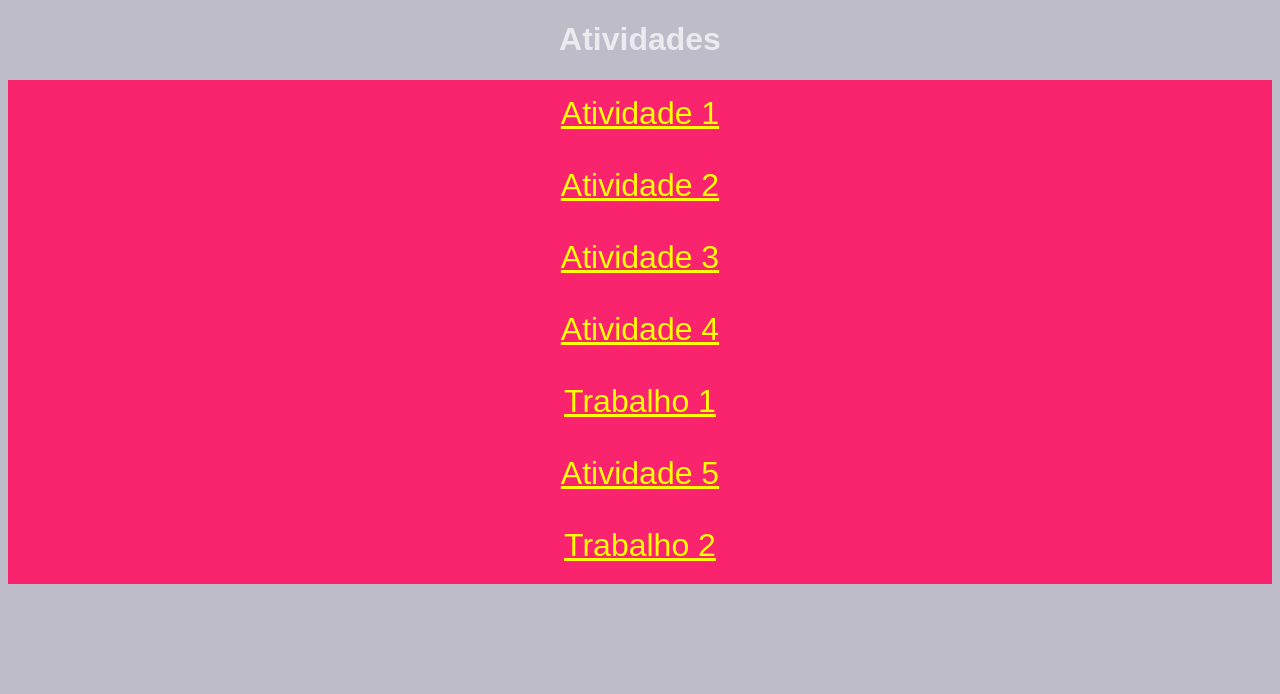
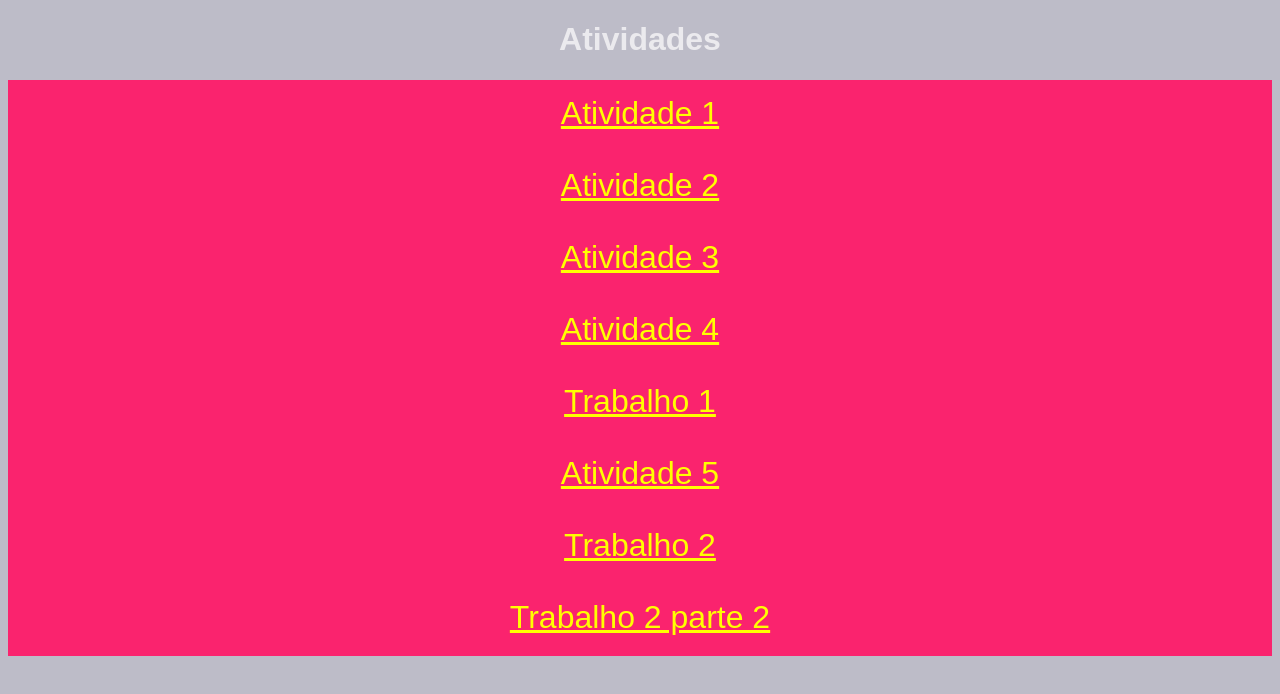
Before and after one commit to dyegoabrantes/Atividade_LMS, a plain HTML site: page index.html in a window 1280 px wide. Drawn offline with Linux system fonts and the light colour scheme.

Commit message:
index update

```diff
--- a/index.html
+++ b/index.html
@@ -52,6 +52,9 @@
 	<div class="aa">
 		<a class="h2a" href="trabalho2.html">Trabalho 2</a>
 	</div>
+	<div class="aa">
+		<a class="h2a" href="trabalho2 parte 2.html">Trabalho 2 parte 2</a>
+	</div>
 
 </body>
 </html>
```
